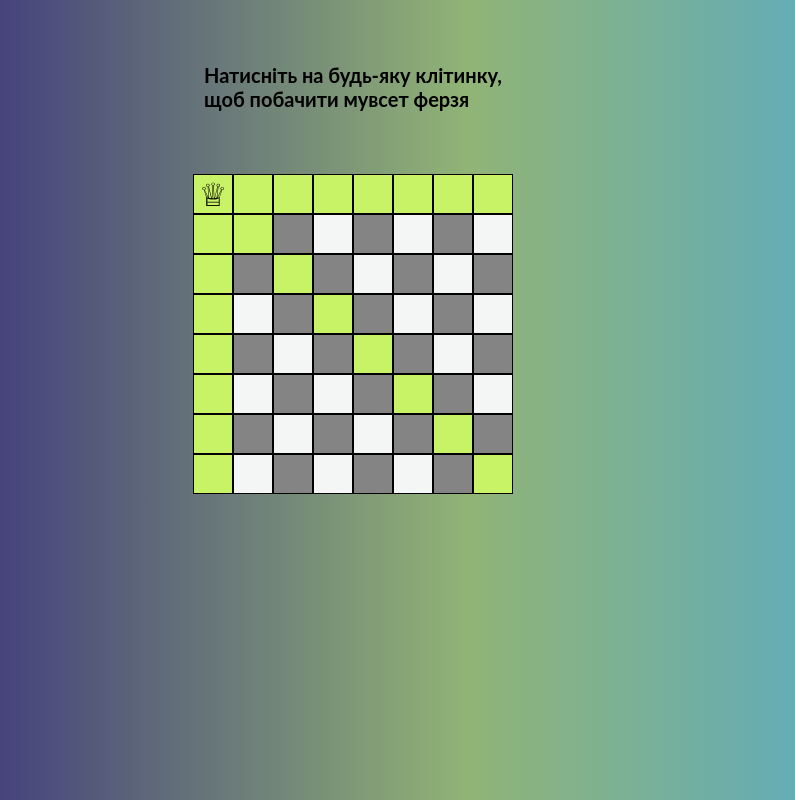
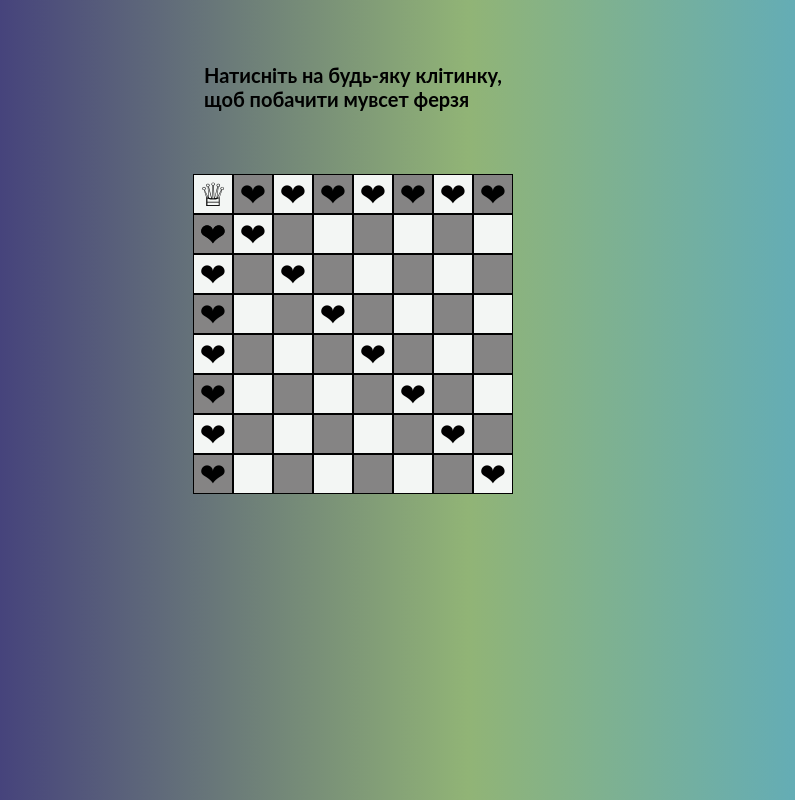
Before and after one commit to psht13/lab3, a plain HTML site: page index.html in a window 1280 px wide. Both pictures are taken after a click on the element 500 px from the left and 194 px from the top of the page. Shown: the whole page, without its empty margins (287-1082 px from the left). Drawn offline with nearby package versions, Linux system fonts and the light colour scheme.

Commit message:
Update style.css

```diff
--- a/style.css
+++ b/style.css
@@ -41,6 +41,7 @@ label {
   background-color: #858484;
 }
 
-.highlight {
-  background-color: #c9f367;
+.highlight::after {
+  content: "\2764";
+  color: '#000000';
 }
```
